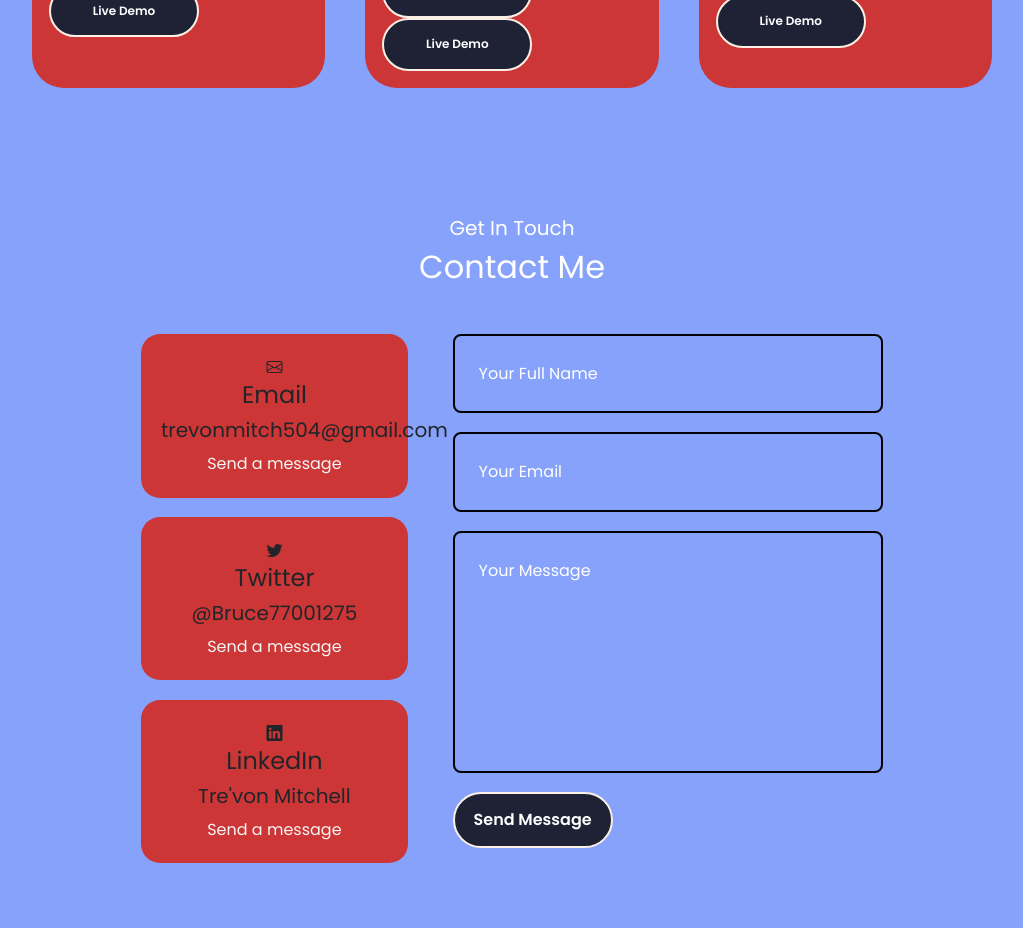
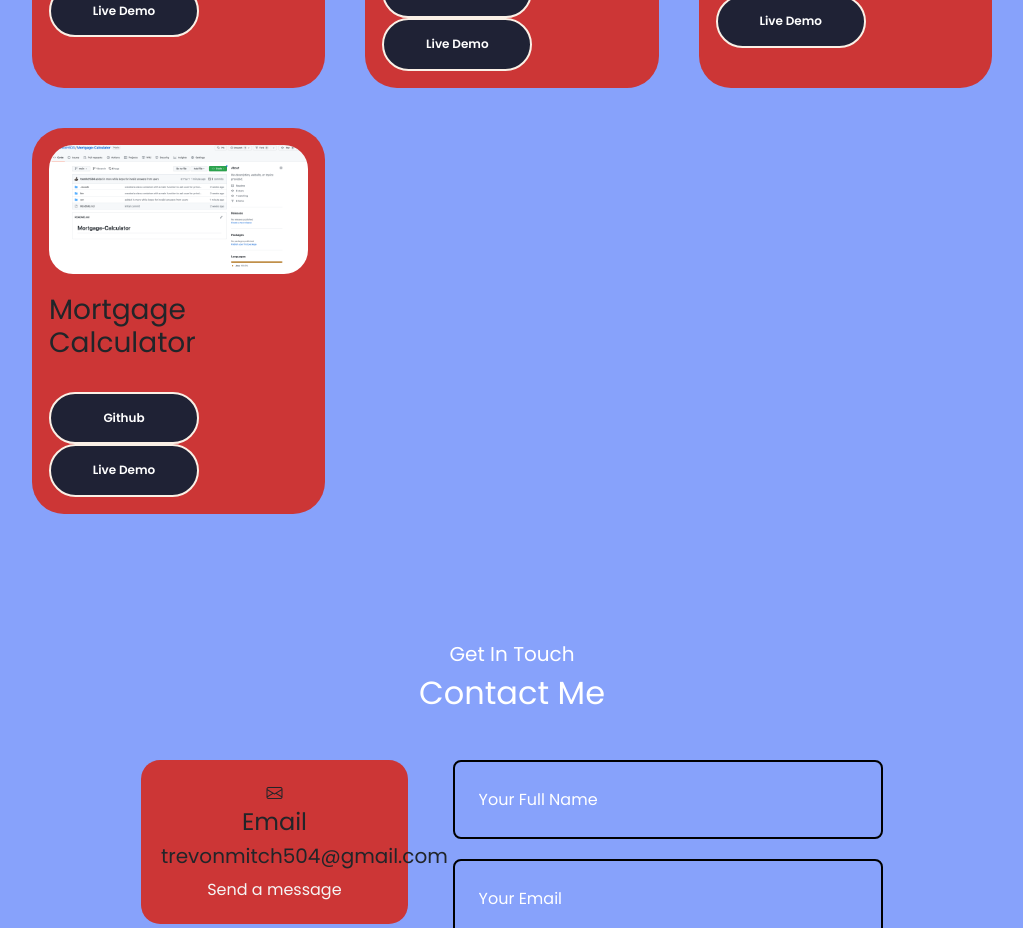
Before and after one commit to tremitch504/Portfolio, a React (Create React App) app in the folder client/: page / in a window 1280 px wide. Shown: the part 2420-3348 px from the top of the page, without its empty margins (128-1151 px from the left). Built offline with nearby package versions, Linux system fonts and the light colour scheme; a web font is replaced by a local one.

Commit message:
added a calculator project to my portfolio section

```diff
--- a/client/src/PortfolioContainer/Portfolio/Portfolio.js
+++ b/client/src/PortfolioContainer/Portfolio/Portfolio.js
@@ -3,6 +3,7 @@ import './Portfolio.css';
 import pic1 from '../../assets/Home/KrewesicScreenShot.jpg'
 import pic2 from '../../assets/Home/BikeAroundScreenshot.jpg'
 import pic3 from '../../assets/Home/PokerAppScreenshot.jpg'
+import pic4 from '../../assets/Home/MortgageScreenshot.png'
 
 
 
@@ -27,6 +28,13 @@ const portfolioData = [
      title: 'Big Easy Casino',
      github: 'https://github.com/tremitch504/poker-app.git',
      demo: 'https://github.com/tremitch504/poker-app.git',
+    },
+    {
+     id: 4,
+     image: pic4,
+     title: 'Mortgage Calculator',
+     github: 'https://github.com/tremitch504/Mortgage-Calculator',
+     demo: 'https://github.com/tremitch504/Mortgage-Calculator',
     },
 ]
 
```
Also changed, not shown: client/src/assets/Home/MortgageScreenshot.png (added).
